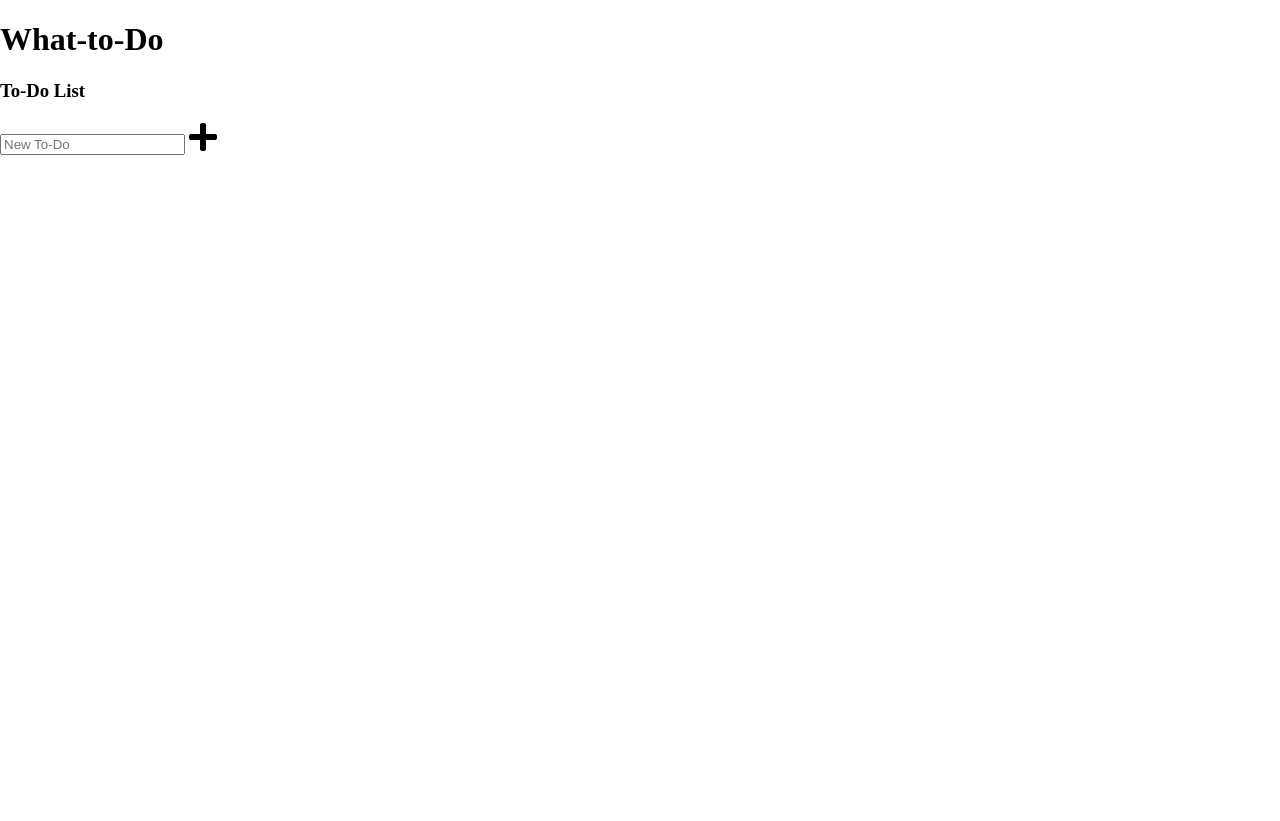
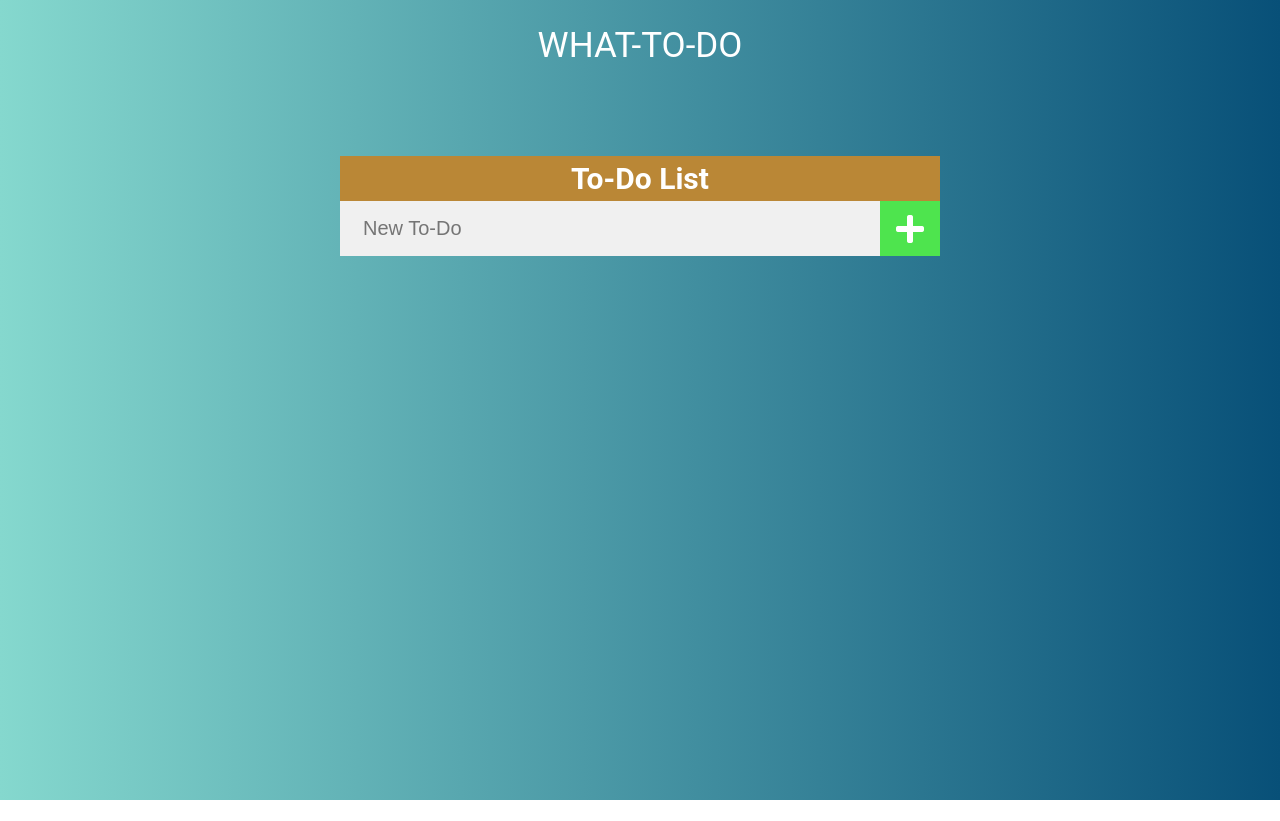
Before and after one commit to alexgenc/Vanilla-Js-50, a plain HTML site: page 19_Todo_App/index.html in a window 1280 px wide. After the commit the page ends 800 px from the top, so only its background shows below. Drawn offline with Linux system fonts and the light colour scheme.

Commit message:
Add basic styling for todo app

```diff
--- a/19_Todo_App/style.css
+++ b/19_Todo_App/style.css
@@ -1,9 +1,98 @@
-
-html {
-  box-sizing: border-box;
+* {
+	box-sizing: border-box;
+	padding: 0;
+	margin: 0;
 }
 
 body {
-  margin: 0;
-  min-height: 100vh;
+	font-family: Roboto;
+	background: linear-gradient(to right, #85d8ce, #085078);
 }
+
+h1 {
+	text-align: center;
+	color: white;
+	margin: 15px;
+	padding: 10px 20px;
+	text-transform: uppercase;
+	font-size: 35px;
+	font-weight: normal;
+}
+
+.form-container {
+	display: flex;
+	justify-content: center;
+	margin-top: 80px;
+}
+
+h3 {
+	font-size: 30px;
+	width: 600px;
+	color: white;
+	text-align: center;
+	background: #ba8736;
+	line-height: 25px;
+	padding: 10px;
+}
+
+#addtodo {
+	display: flex;
+}
+
+input {
+	font-size: 20px;
+	color: #2980b9;
+	background-color: #f0f0f0;
+	width: 90%;
+	padding: 13px 13px 13px 20px;
+	box-sizing: border-box;
+	border: 3px solid rgba(0, 0, 0, 0);
+}
+
+#new-todo-btn {
+	color: #fff;
+	display: flex;
+	justify-content: center;
+	align-items: center;
+	background-color: #4ee44e;
+	width: 10%;
+	cursor: pointer;
+}
+
+ul {
+	list-style-type: none;
+}
+
+ul li {
+	background-color: #fff;
+	height: 40px;
+	line-height: 40px;
+	color: #666;
+	font-size: 20px;
+}
+
+ul li:nth-child(2n) {
+	background: #f7f7f7;
+}
+
+ul li span {
+	background: #e74c3c;
+	height: 40px;
+	margin-right: 20px;
+	text-align: center;
+	color: white;
+	width: 0px;
+	display: inline-block;
+	transition: 0.2s linear;
+	opacity: 0;
+}
+
+ul li:hover span {
+	width: 40px;
+	opacity: 1.0;
+}
+
+.completed {
+	text-decoration-line: line-through;
+	color: red;
+}
```
